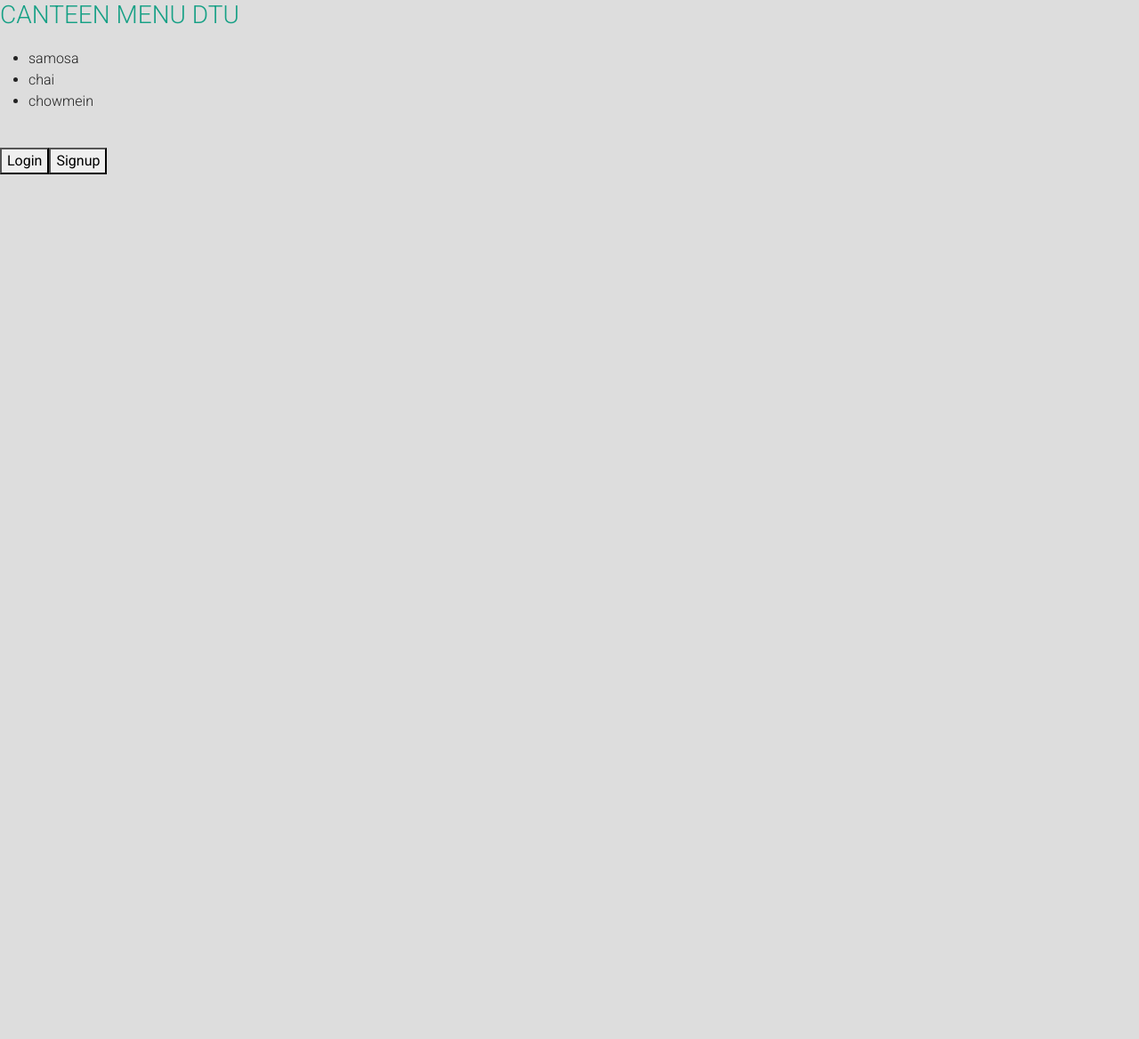
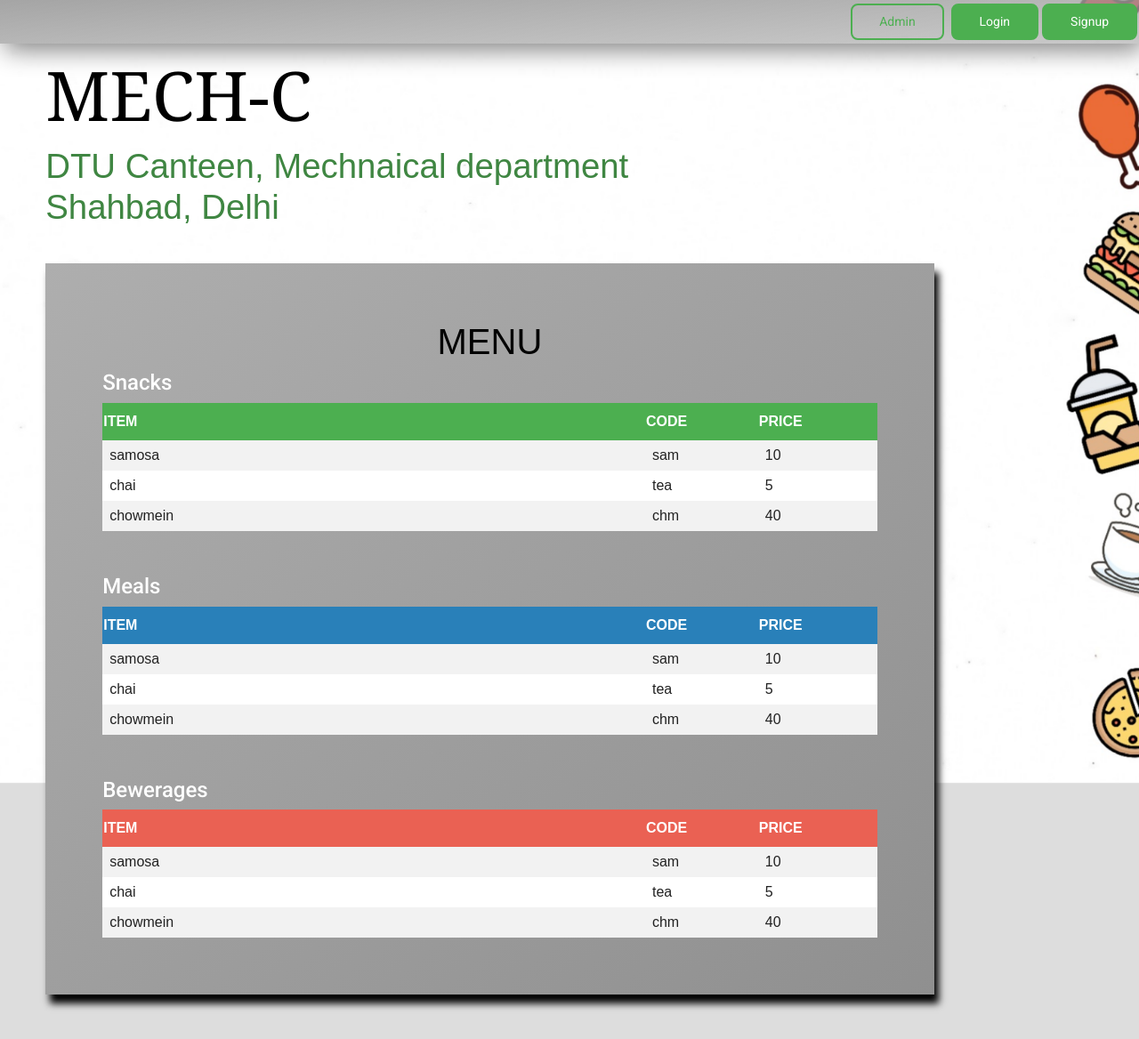
Before and after one commit to Shantanu2k19/django, a Django app: page / in a window 1280 px wide. Shown: the whole page at 89% size. Before the commit the page ends 196 px from the top, so only its background shows below. Run offline with Django 3.2, Linux system fonts and the light colour scheme; data comes from the database, SQL or seed files in the repository; both versions use the stored data as it was after the commit; some libraries are stand-ins or nearby versions.

Commit message:
designed index.html

```diff
--- /dev/null
+++ b/mysite/hello/static/css/index.css
@@ -0,0 +1,197 @@
+body { margin: 0; padding: 0;
+    align-items: center;
+    align-content: center;
+    height: 100%;
+    }
+    html {
+        height: 100%;
+    }
+    #blurred-image-container {
+        display:block;
+        padding:0;
+        position:fixed;
+        top:0;
+        bottom:0;
+        left:0;
+        right:0;
+        z-index:-1;
+        align-items: center;
+        align-content: center;
+    }
+
+    .img-src {
+        position: absolute;
+        background: url("back8.jpeg");
+        object-fit: none;
+        background-size: cover;
+        top: -10%;
+        bottom: 10%;
+        left: -10%;
+        right: 10%;
+        width:120%;
+        height:120%;
+    }
+
+    .img-src.blurred-image {
+
+    align-items: center;
+    align-content: center;
+        opacity:0;
+        -webkit-filter: blur(20px) brightness(0.7);
+        -ms-filter: blur(20px) brightness(0.7);
+        -o-filter: blur(20px) brightness(0.7);
+        filter: blur(20px) brightness(0.7);
+    }
+
+
+    /*top panel*/
+    #auth {
+        background-color: none;
+        background-image: linear-gradient(to bottom right, rgb(165, 165, 165), rgba(156, 156, 156, 0.548));
+        align-content: center;
+        text-align: right;
+        width: 100%;
+        border:solid forestgreen 0px;
+        opacity: 1;
+        box-shadow: 5px 7px 29px gray;
+    }
+
+    .top-heading{
+        text-align: left;
+        font-size: 6vw;
+        color: black;
+        font-family:Georgia, 'Times New Roman', Times, serif;
+        font-weight: bolder;
+
+        margin-left: 4%;
+        margin-right: 18%;
+        margin-bottom: 7%;
+        border: 0px solid black;
+    }
+
+    #topp{
+        text-align: left;
+        font-size: 3vw;
+        color: #3f8642;
+        font-family:Arial, Helvetica, sans-serif, 'Times New Roman', Times, serif;
+    }
+
+    .content {
+        width: auto;
+        background-color: gray;
+        background-image: linear-gradient(to bottom right, rgba(192, 192, 192, 0.719), rgba(156, 156, 156, 0.548));
+        padding:5% 5%;
+        color:#fff;
+        margin-left: 4%;
+        margin-right: 18%;
+        margin-top: 5%;
+        border: 0px solid;
+        box-shadow: 5px 10px 8px black;
+        position:relative;
+        bottom:50px;
+    }
+
+#snax{
+    image-rendering: src="snax.png";
+
+}
+    /****TABLES*****/
+
+
+    #table1 th, #table2 th, #table3 th{
+        padding-top: 12px;
+        padding-bottom: 12px;
+        text-align: left;
+        background-color: #4CAF50;
+        color: white;
+      }
+
+      #table1, #table2, #table3{
+        font-family: Arial, Helvetica, sans-serif;
+        border-collapse: collapse;
+        width: 100%;
+        background-color: white;
+      }
+
+      #table1 td, #table2 td, #table3 td {
+        border: 0px solid #ddd;
+        padding: 8px;
+        text-align: left;
+      }
+
+      #table1 tr:nth-child(even), #table2 tr:nth-child(even), #table3 tr:nth-child(even){
+          background-color: #f2f2f2;
+        }
+
+      #table1 tr:hover, #table2 tr:hover, #table3 tr:hover {background-color: #ddd;}
+
+      #table1 th, #table2 th, #table3 th {
+        padding-top: 12px;
+        padding-bottom: 12px;
+        text-align:left;
+        background-color: #4CAF50;
+        color: white;
+      }
+      #table1 th{
+        background-color: #4CAF50;
+      }
+      #table2 th{
+        background-color: #2980b9;
+      }
+      #table3 th{
+        background-color: #ea6153;
+      }
+
+
+
+     /*icon*/
+     .avatar {
+        height: 100px;
+        width: 100px;
+        border-radius: 100%;
+        border: 5px solid #fff;
+        margin-bottom:50px;
+    }
+
+
+
+
+.buttonA:hover {
+    background-color: #458847;
+    color: white;
+  }
+
+  .buttonB:hover{
+    background-color: #4CAF50;
+    color: white;
+   }
+
+  .buttonA {
+    padding: 8px 30px;
+    text-align: center;
+    text-decoration: none;
+    display: inline-block;
+    font-size: 14px;
+    margin: 4px 2px;
+    border-radius: 8px;
+    cursor: pointer;
+    transition-duration: 0.3s;
+    background-color: #4CAF50;
+    color: white;
+    border: 2px solid #4CAF50;
+  }
+
+  .buttonB {
+    padding: 8px 30px;
+    text-align: center;
+    text-decoration: none;
+    display: inline-block;
+    font-size: 14;
+    margin: 4px 2px;
+    border-radius: 8px;
+    cursor: pointer;
+    transition-duration: 0.3s;
+    background: none;
+    color: #4CAF50;
+    border: 2px solid #4CAF50;
+  }
--- a/mysite/hello/static/css/main.css
+++ b/mysite/hello/static/css/main.css
@@ -31,13 +31,6 @@
   padding: 40px;
   width: 300px;
   height: 400px;
-}
-
-h1 {
-  margin: 0 0 20px 0;
-  font-weight: 300;
-  font-size: 28px;
-  color:#16a085;
 }
 
 input[type="text"],
@@ -178,3 +171,7 @@
 #pass2_check{
   color:red;
 }
+
+h1{
+  font-family: Arial, Helvetica, sans-serif;
+}
--- a/mysite/hello/static/js/script.js
+++ b/mysite/hello/static/js/script.js
@@ -1,3 +1,13 @@
+$(document).ready(function() {
+    $(window).scroll(function(e) {
+        var s = $(window).scrollTop(),
+            opacityVal = (s / 200);
+
+        $('.blurred-image').css('opacity', opacityVal);
+    });
+});
+
+
 document.addEventListener('DOMContentLoaded', () =>
             {
                 document.querySelector('#submit').disabled = true;
--- a/mysite/hello/templates/hello/index.html
+++ b/mysite/hello/templates/hello/index.html
@@ -7,17 +7,28 @@
 {% block body %}
 
 
-<h1>CANTEEN MENU DTU</h1>
-<ul>
-    <!--temp name of context received from views.py-->
-    {% for gg in temp %}
-    <li>
-        {{ gg.item }}
-    </li>
-    {% endfor %}
-</ul>
+<div class="layout-foreground">
+    <div id="blurred-image-container">
+        <div class="img-src"></div>
+        <div class="img-src blurred-image"></div>
+    </div>
 
-<br>
+
+
+    <div id="auth">
+        <button class="buttonB">Admin</button>
+        <button type="button" class="buttonA" data-toggle="modal" data-target="#loginModal">Login
+        <a href="{% url 'signup_page' %}"> <button type="button" class="buttonA">Signup</button></a>
+    </div>
+
+
+    <div class="top-heading">
+        MECH-C
+        <h3 id="topp">DTU Canteen, Mechnaical department<br>Shahbad, Delhi<h3>
+    </div>
+
+
+    <div class="content">
 
         {% if messages %}
         <ul class="messages">
@@ -29,9 +40,77 @@
 
 
 
-<button type="button"  data-toggle="modal" data-target="#loginModal">Login
+        <h1 style="text-align: center; color:black">MENU</h1>
+            <!--temp name of context received from views.py-->
 
-<a href="{% url 'signup_page' %}"> <button type="button" >Signup</button></a>
+            <h4>Snacks</h4>
+            <table id="table1">
+            <tr id="table_first">
+                <th>ITEM</th>
+                <th></th><th></th><th></th><th></th><th></th><th></th><th></th><th></th><th></th>
+                <th>CODE</th>
+                <th>PRICE</th>
+            </tr>
+            {% for gg in temp %}
+            <tr>
+                <td>{{gg.item}}</td>
+                <td></td><td></td><td></td><td></td><td></td><td></td><td></td><td></td><td></td>
+                <td>{{ gg.code }}</td>
+                <td>{{ gg.price }}</td>
+            </tr>
+            {% endfor %}
+            </table>
+
+
+            <br><br>
+            <h4>Meals</h4>
+            <table id="table2">
+                <tr id="table_second">
+                    <th>ITEM</th>
+                    <th></th><th></th><th></th><th></th><th></th><th></th><th></th><th></th><th></th>
+                    <th>CODE</th>
+                    <th>PRICE</th>
+                </tr>
+                {% for gg in temp %}
+                <tr>
+                    <td>{{gg.item}}</td>
+                    <td></td><td></td><td></td><td></td><td></td><td></td><td></td><td></td><td></td>
+                    <td>{{ gg.code }}</td>
+                    <td>{{ gg.price }}</td>
+                </tr>
+                {% endfor %}
+                </table>
+
+
+
+            <br><br>
+            <h4>Bewerages</h4>
+            <table id="table3">
+                <tr id="table_third">
+                    <th>ITEM</th>
+                    <th></th><th></th><th></th><th></th><th></th><th></th><th></th><th></th><th></th>
+                    <th>CODE</th>
+                    <th>PRICE</th>
+                </tr>
+                {% for gg in temp %}
+                <tr>
+                    <td>{{gg.item}}</td>
+                    <td></td><td></td><td></td><td></td><td></td><td></td><td></td><td></td><td></td>
+                    <td>{{ gg.code }}</td>
+                    <td>{{ gg.price }}</td>
+                </tr>
+                {% endfor %}
+            </table>
+
+
+    </div>
+</div>
+
+
+
+
+
+
 
 
 <!-- Login Modal -->
@@ -55,7 +134,7 @@
                 </div>
 
                 <div class="form-group">
-                    <label for="pass">Enter your password </label>
+                    <label for="pass">Password</label>
                     <input type="password" class="form-control" id="loginpassword" name="loginpassword" placeholder="Enter your password "required>
                 </div>
 
--- a/mysite/hello/templates/hello/layout.html
+++ b/mysite/hello/templates/hello/layout.html
@@ -18,6 +18,11 @@
 
         <link rel="stylesheet" type="text/css" href="{% static 'css/main.css' %}">
         <script src="{% static '/js/script.js' %}" ></script>
+        {% load static %}
+        <link rel="stylesheet" type="text/css" href="{% static 'css/index.css' %}">
+        <script src="https://code.jquery.com/jquery-3.6.0.js" integrity="sha256-H+K7U5CnXl1h5ywQfKtSj8PCmoN9aaq30gDh27Xc0jk=" crossorigin="anonymous"></script>
+
+
     </head>
 
     <body>
```
Also changed, not shown: mysite/db.sqlite3, mysite/hello/static/css/back3.jpg (added), mysite/hello/static/css/back4.png (added), mysite/hello/static/css/back8.jpeg (added), mysite/hello/static/css/drink.png (added), mysite/hello/static/css/meal.png (added), mysite/hello/static/css/snax.png (added). Lines whose indentation alone changed are shown as unchanged.
